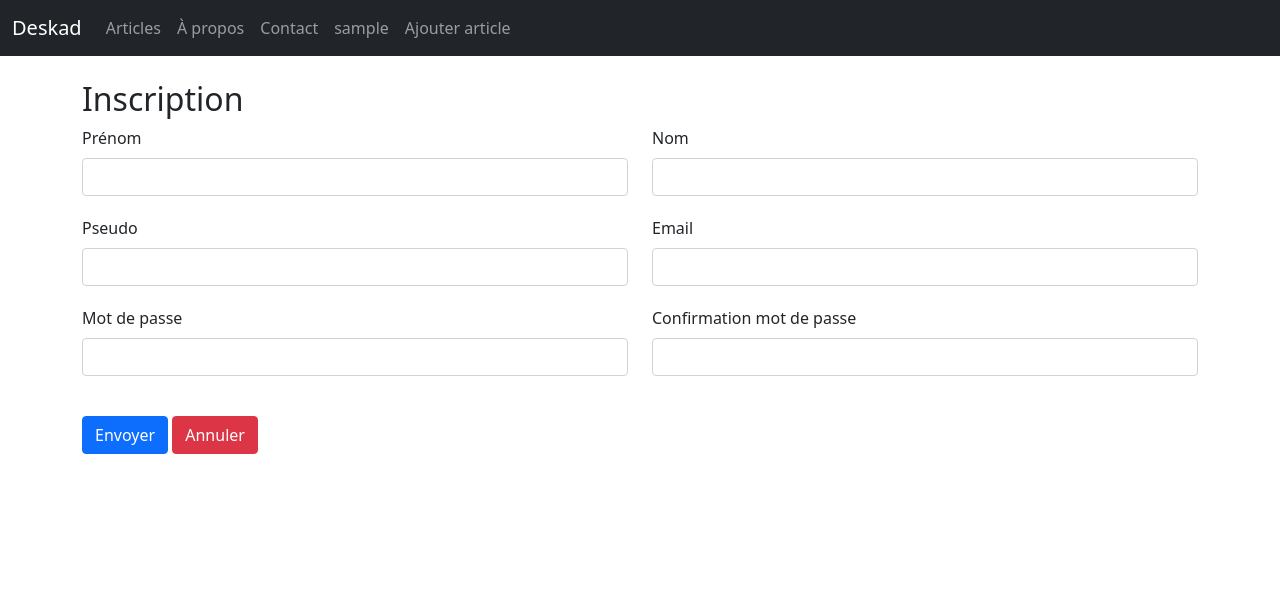
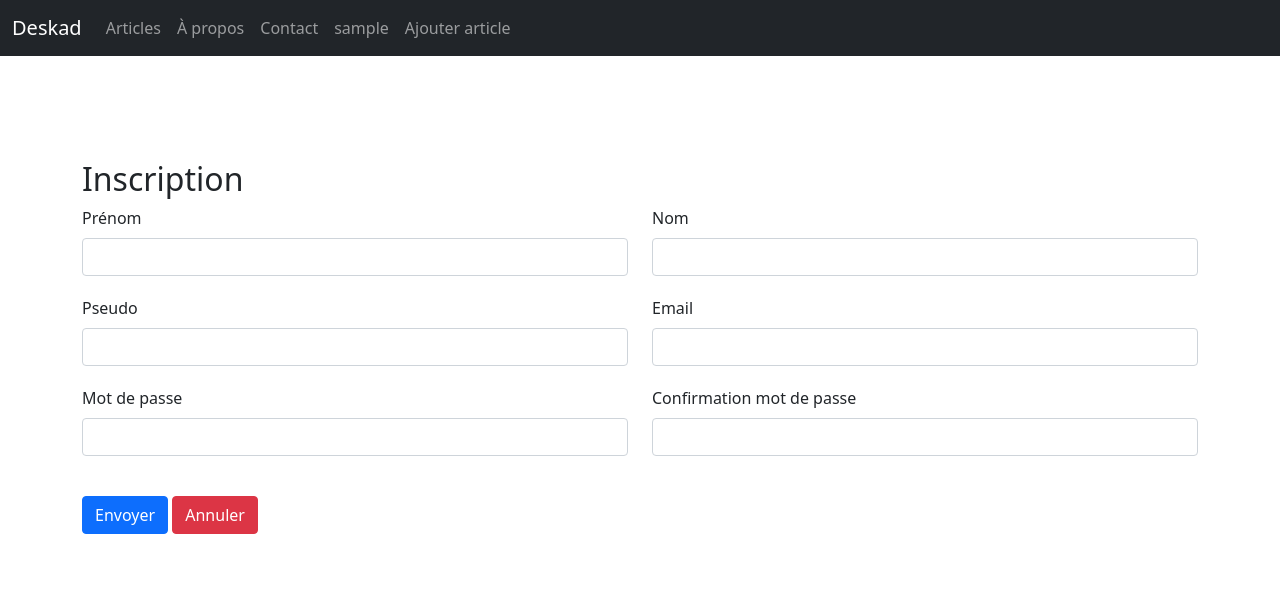
Before and after one commit to yannickbiheul/blog_v1, a PHP site: template views/viewFormSignup.php in a window 1280 px wide. Shown: the top 613 px of the page. Run offline with PHP 8.4, Linux system fonts and the light colour scheme; the template is opened without the code that fills it, so the values that code supplies are empty; the visitor is signed in with stand-in values (Sample User, id 1); some libraries are stand-ins or nearby versions.

Commit message:
Ajout paddings

```diff
--- a/views/viewFormAddPost.php
+++ b/views/viewFormAddPost.php
@@ -3,7 +3,7 @@ ob_start();
 $title = 'Deskad | Ajouter Article';
 ?>
 
-<div class="container">
+<div class="container" style="padding-top:80px;">
 
     <br>
     <h1 class="d-flex justify-content-center">Ajouter Article</h1>
--- a/views/viewFormContact.php
+++ b/views/viewFormContact.php
@@ -3,7 +3,7 @@ ob_start();
 $title = 'Deskad | Contact';
 ?>
 
-<section id="connect" class="container">
+<section id="connect" class="container" style="padding-top:80px;">
     <div class="row">
         <div class="col-lg inscription">
 
--- a/views/viewFormSetUser.php
+++ b/views/viewFormSetUser.php
@@ -3,7 +3,7 @@ ob_start();
 $title = 'Deskad | Modifier son compte';
 ?>
 
-<section id="connect" class="container">
+<section id="connect" class="container" style="padding-top:80px;">
     <div class="row">
         <div class="col-lg inscription">
 
--- a/views/viewFormSignin.php
+++ b/views/viewFormSignin.php
@@ -3,7 +3,7 @@ ob_start();
 $title = 'Deskad | Connexion';
 ?>
 
-<section id="connect" class="container">
+<section id="connect" class="container" style="padding-top:80px;">
     <div class="row">
         <div class="col-lg inscription">
 
--- a/views/viewFormSignup.php
+++ b/views/viewFormSignup.php
@@ -3,7 +3,7 @@ ob_start();
 $title = 'Deskad | Inscription';
 ?>
 
-<section id="connect" class="container">
+<section id="connect" class="container" style="padding-top:80px;">
     <div class="row">
         <div class="col-lg inscription">
 
```
